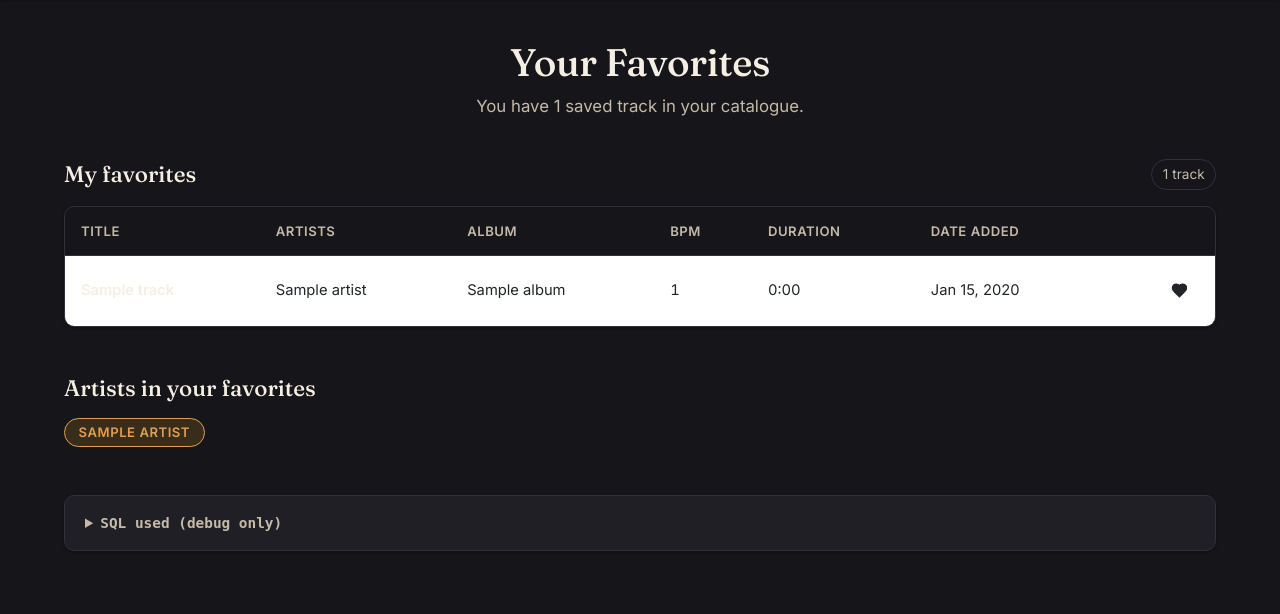
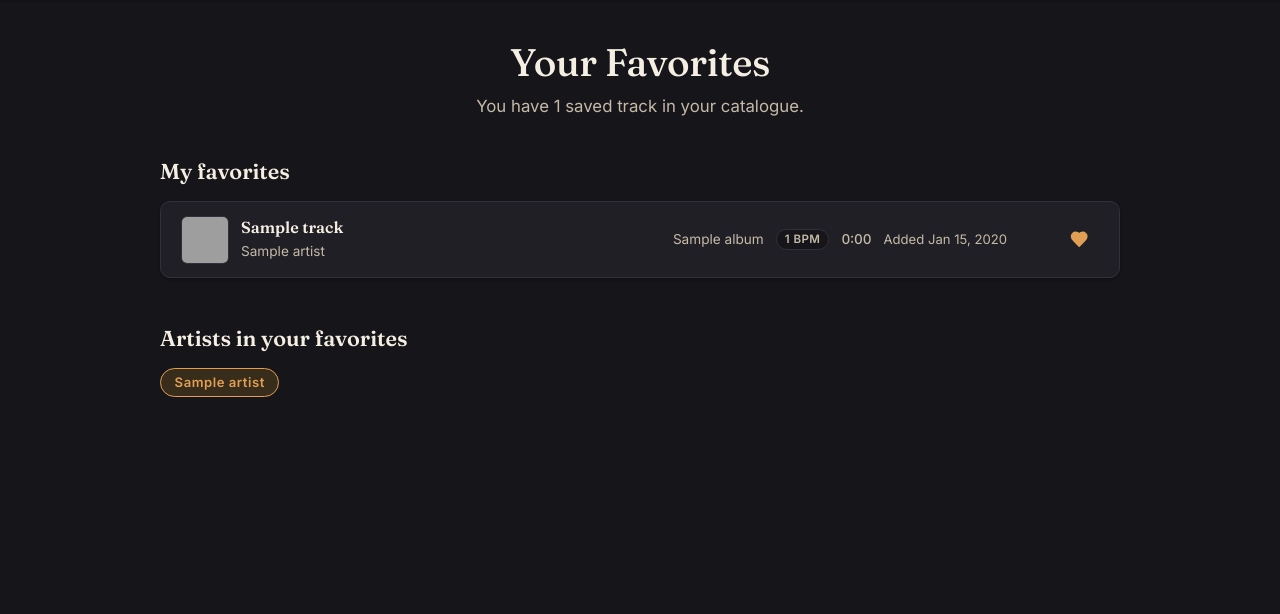
Before and after one commit to asterialumi/synthdex, a Django app: page /favorites/ in a window 1280 px wide. Shown: the part 66-680 px from the top of the page. Run offline with Django 5.2, Linux system fonts and the light colour scheme; a user stored in the database is signed in; tables that the repository leaves empty hold one stand-in row (values such as "Sample post"); grey boxes are pictures that could not be loaded.

Commit message:
Restyle favorites page for both themes and gate SQL panel behind SHOW_SQL_PANEL

```diff
--- a/apps/favorites/tests.py
+++ b/apps/favorites/tests.py
@@ -128,7 +128,7 @@ class FavoritesQueryAndSelectorTests(TestCase):
         self.assertEqual(len(empty_artists), 0)
 
     def test_view_authentication_and_debug_sql(self):
-        """7. View: anonymous redirects to login; logged-in gets 200; show_sql reflects DEBUG."""
+        """7. View: anonymous redirects to login; logged-in gets 200; show_sql reflects SHOW_SQL_PANEL."""
         url = reverse('favorites:list')
 
         anon_resp = self.client.get(url)
@@ -136,13 +136,13 @@ class FavoritesQueryAndSelectorTests(TestCase):
         self.assertIn('/login/', anon_resp.url)
 
         self.client.force_login(self.user_a)
-        with override_settings(DEBUG=False):
+        with override_settings(SHOW_SQL_PANEL=False):
             resp_no_debug = self.client.get(url)
             self.assertEqual(resp_no_debug.status_code, 200)
             self.assertFalse(resp_no_debug.context['show_sql'])
             self.assertNotContains(resp_no_debug, 'SQL used (debug only)')
 
-        with override_settings(DEBUG=True):
+        with override_settings(SHOW_SQL_PANEL=True):
             resp_debug = self.client.get(url)
             self.assertEqual(resp_debug.status_code, 200)
             self.assertTrue(resp_debug.context['show_sql'])
--- a/apps/favorites/views.py
+++ b/apps/favorites/views.py
@@ -45,7 +45,7 @@ def favorites_list_view(request):
     """List all tracks and credited artists saved by the authenticated user."""
     favorites = get_favorites_with_details(request.user)
     favorite_artists = get_favorite_artists(request.user)
-    show_sql = bool(settings.DEBUG)
+    show_sql = bool(getattr(settings, 'SHOW_SQL_PANEL', False))
 
     context = {
         'favorites': favorites,
--- a/config/settings.py
+++ b/config/settings.py
@@ -25,6 +25,9 @@ load_dotenv(BASE_DIR / '.env')
 
 # External API configuration
 YOUTUBE_API_KEY = os.environ.get('YOUTUBE_API_KEY', '')
+
+# Feature flags & debug options
+SHOW_SQL_PANEL = os.environ.get('SHOW_SQL_PANEL', '').strip().lower() in ('1', 'true', 'yes')
 
 
 # Quick-start development settings - unsuitable for production
--- a/static/css/favorites/favorites.css
+++ b/static/css/favorites/favorites.css
@@ -1,11 +1,11 @@
 /* ==========================================================================
    Favorites Feature Styles
-   Wider card grid on desktop (2 to 3 columns), list on mobile.
+   Single-column row layout matching search results with full theme parity.
    ========================================================================== */
 
 .favorites-page-container {
   width: 100%;
-  max-width: 1200px;
+  max-width: 960px;
   margin: 0 auto;
   padding: 2.5rem 0 4rem;
 }
@@ -27,36 +28,70 @@
   margin: 0;
 }
 
-/* 2 to 3 Column Card Grid on Desktop */
-.favorites-list {
-  display: grid;
-  grid-template-columns: repeat(auto-fill, minmax(340px, 1fr));
-  gap: var(--space-4);
+/* Section Headings */
+.favorites-section-header {
+  display: flex;
+  justify-content: space-between;
+  align-items: center;
 }
 
-.favorite-card {
+.favorites-section-title {
+  font-size: 1.35rem;
+  font-weight: 600;
+  margin-bottom: 0;
+  color: var(--ink);
+}
+
+/* Favorites List: Single Full-Width Column */
+.favorites-list {
   display: flex;
+  flex-direction: column;
+  gap: var(--space-3);
+  margin: 0;
+  padding: 0;
+  list-style: none;
+}
+
+/* Individual Favorite Row */
+.favorite-item {
+  display: grid;
+  grid-template-columns: minmax(0, 1.8fr) minmax(0, 1.4fr) auto;
   align-items: center;
-  gap: 1rem;
+  gap: var(--space-4);
   background-color: var(--surface-raised);
   border: 1px solid var(--border);
   border-radius: var(--radius-md);
-  padding: 1rem 1.25rem;
+  padding: 0.85rem 1.25rem;
   box-shadow: var(--shadow-sm);
   transition: transform 0.15s ease, border-color 0.15s ease, box-shadow 0.15s ease;
   animation: rise-in 0.35s ease-out both;
+  box-sizing: border-box;
 }
 
-.favorite-card:hover {
-  transform: translateY(-2px);
+.favorite-item:hover {
+  transform: translateY(-1px);
   border-color: var(--accent);
   box-shadow: var(--shadow-md);
 }
 
+/* Main Block: Artwork + Title/Artist */
+.favorite-main {
+  display: flex;
+  align-items: center;
+  gap: var(--space-3);
+  min-width: 0;
+}
+
 .favorite-artwork-wrap {
-  width: 64px;
-  height: 64px;
+  width: 48px;
+  height: 48px;
   flex-shrink: 0;
+  display: block;
+}
+
+.favorite-artwork {
+  width: 48px;
+  height: 48px;
 }
 
 .favorite-info {
@@ -64,13 +99,17 @@
   min-width: 0;
 }
 
+/* Title: 2-line clamp */
 .favorite-title {
-  font-size: 1.05rem;
+  font-size: 1rem;
   font-weight: 600;
-  margin: 0 0 0.2rem;
-  white-space: nowrap;
+  margin: 0 0 0.15rem;
+  line-height: 1.3;
+  display: -webkit-box;
+  -webkit-line-clamp: 2;
+  -webkit-box-orient: vertical;
   overflow: hidden;
-  text-overflow: ellipsis;
+  word-break: break-word;
 }
 
 .favorite-title-link {
@@ -79,43 +118,71 @@
   transition: color 0.15s ease;
 }
 
-.favorite-title-link:hover {
+.favorite-title-link:hover,
+.favorite-title-link:focus-visible {
   color: var(--accent);
-  text-decoration: none;
+  text-decoration: underline;
 }
 
 .favorite-artist {
-  font-size: 0.88rem;
+  font-size: 0.85rem;
   color: var(--ink-muted);
-  margin: 0 0 0.2rem;
+  margin: 0;
   white-space: nowrap;
   overflow: hidden;
   text-overflow: ellipsis;
 }
 
-.favorite-details-meta {
+/* Metadata: Album, BPM, Duration, Date Added */
+.favorite-meta {
   display: flex;
   align-items: center;
-  gap: 0.4rem;
-  font-size: 0.78rem;
+  gap: var(--space-3);
+  font-size: 0.85rem;
+  color: var(--ink-muted);
+  min-width: 0;
+  flex-wrap: wrap;
+}
+
+.favorite-album {
+  max-width: 160px;
+  overflow: hidden;
+  text-overflow: ellipsis;
+  white-space: nowrap;
   color: var(--ink-muted);
 }
 
-.meta-dot {
-  font-size: 0.6rem;
+.favorite-bpm-pill {
+  font-size: 0.72rem;
+  padding: 0.15rem 0.5rem;
+  background-color: var(--surface);
+  border-color: var(--border);
+  color: var(--ink-muted);
+  font-weight: 600;
+  text-transform: none;
 }
 
+.favorite-bpm-empty {
+  color: var(--ink-muted);
+}
+
+.favorite-duration {
+  font-weight: 500;
+  color: var(--ink-muted);
+}
+
+.favorite-date {
+  color: var(--ink-muted);
+  font-size: 0.82rem;
+  white-space: nowrap;
+}
+
+/* Actions: Heart Button */
 .favorite-actions {
   display: flex;
   align-items: center;
-  gap: 0.75rem;
+  justify-content: flex-end;
   flex-shrink: 0;
-}
-
-.favorite-duration {
-  font-size: 0.88rem;
-  color: var(--ink-muted);
-  font-weight: 500;
 }
 
 .favorite-remove-form {
@@ -124,98 +191,36 @@
   align-items: center;
 }
 
-@media (max-width: 768px) {
-  .favorites-list {
-    grid-template-columns: 1fr;
-  }
-
-  .favorite-card {
-    flex-wrap: wrap;
-    gap: 0.85rem;
-  }
-
-  .favorite-actions {
-    width: 100%;
-    justify-content: space-between;
-    padding-top: 0.5rem;
-    border-top: 1px solid var(--border);
-  }
+/* Heart Button Styling */
+.btn-heart.is-favorite {
+  color: var(--accent);
 }
 
-
-/* ==========================================================================
-   Favorites Table, Badges & Debug SQL Section
-   ========================================================================== */
-
-.favorites-section-title {
-  font-size: 1.4rem;
-  margin-bottom: 0;
+.btn-heart.is-favorite:hover {
+  background-color: var(--accent-soft);
+  color: var(--accent-hover);
 }
 
-.favorites-count-badge {
-  font-size: 0.85rem;
-  color: var(--ink-muted);
-  background-color: var(--surface);
-  border: 1px solid var(--border);
-  padding: 0.25rem 0.65rem;
-  border-radius: var(--radius-full);
+/* Artists Pills Section */
+.favorite-artists-list {
+  display: flex;
+  flex-wrap: wrap;
+  gap: var(--space-2);
 }
 
-.favorites-table-wrap {
+.favorite-artist-badge {
+  text-transform: none;
+  font-size: 0.82rem;
+  padding: 0.35rem 0.85rem;
+}
+
+/* Empty State Styling */
+.favorites-empty-state {
+  padding: var(--space-10) var(--space-5);
   background-color: var(--surface-raised);
   border: 1px solid var(--border);
   border-radius: var(--radius-md);
-  box-shadow: var(--shadow-sm);
-  overflow-x: auto;
-}
-
-.favorites-table {
-  margin-bottom: 0;
-  color: var(--ink);
-  background-color: transparent;
-}
-
-.favorites-table th {
-  background-color: var(--surface);
-  color: var(--ink-muted);
-  font-size: 0.82rem;
-  font-weight: 600;
-  text-transform: uppercase;
-  letter-spacing: 0.04em;
-  border-bottom: 1px solid var(--border);
-  padding: 0.85rem 1rem;
-  white-space: nowrap;
-}
-
-.favorites-table td {
-  padding: 0.95rem 1rem;
-  border-bottom: 1px solid var(--border-subtle);
-  font-size: 0.92rem;
-  vertical-align: middle;
-}
-
-.favorites-table tbody tr:last-child td {
-  border-bottom: none;
-}
-
-.favorites-table tbody tr:hover td {
-  background-color: var(--surface-hover);
-}
-
-.favorite-track-link {
-  color: var(--ink);
-  text-decoration: none;
-  transition: color 0.15s ease;
-}
-
-.favorite-track-link:hover {
-  color: var(--accent);
-  text-decoration: none;
-}
-
-.favorite-artist-badge {
-  font-size: 0.82rem;
-  padding: 0.35rem 0.85rem;
+  text-align: center;
 }
 
 .favorites-empty-state-compact {
@@ -237,15 +242,17 @@
 }
 
 .favorites-sql-summary {
-  font-family: var(--font-mono, monospace);
-  font-size: 0.9rem;
+  font-family: var(--font-sans);
+  font-size: 0.88rem;
   font-weight: 600;
   color: var(--ink-muted);
   cursor: pointer;
   user-select: none;
+  transition: color 0.15s ease;
 }
 
-.favorites-sql-summary:hover {
+.favorites-sql-summary:hover,
+.favorites-sql-summary:focus-visible {
   color: var(--accent);
 }
 
--- a/templates/favorites/favorites.html
+++ b/templates/favorites/favorites.html
@@ -1,5 +1,5 @@
 {% extends 'common/base.html' %}
-{% load static favorites_extras %}
+{% load static catalogue_tags favorites_extras %}
 
 {% block title %}Favorites | SynthDex{% endblock %}
 
@@ -23,64 +23,60 @@
 
     <!-- Section 1: My favorites (JOIN) -->
     <section class="favorites-section mb-5" aria-labelledby="heading-my-favorites">
-        <div class="d-flex justify-content-between align-items-center mb-3">
+        <div class="favorites-section-header mb-3">
             <h2 id="heading-my-favorites" class="favorites-section-title">My favorites</h2>
-            {% if favorites %}
-            <span class="favorites-count-badge">{{ favorites|length }} track{{ favorites|length|pluralize }}</span>
-            {% endif %}
         </div>
 
         {% if favorites %}
-        <div class="table-responsive favorites-table-wrap">
-            <table class="table table-hover favorites-table align-middle">
-                <thead>
-                    <tr>
-                        <th scope="col" class="th-title">Title</th>
-                        <th scope="col" class="th-artists">Artists</th>
-                        <th scope="col" class="th-album">Album</th>
-                        <th scope="col" class="th-bpm">BPM</th>
-                        <th scope="col" class="th-duration">Duration</th>
-                        <th scope="col" class="th-date">Date Added</th>
-                        <th scope="col" class="th-actions text-end"><span class="visually-hidden">Actions</span></th>
-                    </tr>
-                </thead>
-                <tbody>
+        <ul class="favorites-list" role="list">
             {% for fav in favorites %}
-                    <tr id="fav-{{ fav.track.id }}">
-                        <td class="td-title">
-                            <a href="{% url 'catalogue:track_detail' fav.track.id %}" class="favorite-track-link fw-semibold">
-                                {{ fav.track.title }}
+            <li class="favorite-item" id="fav-{{ fav.track.id }}">
+                <div class="favorite-main">
+                    <a href="{% url 'catalogue:track_detail' fav.track.id %}" class="favorite-artwork-wrap" title="View details for {{ fav.track.title }}">
+                        {% if fav.track.artwork_url %}
+                        <img src="{{ fav.track.artwork_url }}" alt="Cover art for {{ fav.track.title }}" class="cover cover--sm favorite-artwork" loading="lazy">
+                        {% elif fav.track.album and fav.track.album.artwork_url %}
+                        <img src="{{ fav.track.album.artwork_url }}" alt="Cover art for {{ fav.track.title }}" class="cover cover--sm favorite-artwork" loading="lazy">
+                        {% else %}
+                        <div class="cover cover--sm cover-placeholder" aria-hidden="true">
+                            <svg class="icon" aria-hidden="true"><use href="#i-music-note"/></svg>
+                        </div>
+                        {% endif %}
                     </a>
-                        </td>
-                        <td class="td-artists">
-                            {{ fav.track|artist_names_joined }}
-                        </td>
-                        <td class="td-album">
-                            {{ fav.track.album.title|default:"—" }}
-                        </td>
-                        <td class="td-bpm tabular-nums">
-                            {{ fav.track.bpm|format_bpm_or_dash }}
-                        </td>
-                        <td class="td-duration tabular-nums">
-                            {{ fav.track.duration_ms|duration_mss }}
-                        </td>
-                        <td class="td-date">
-                            {{ fav.created_at|date:"M d, Y" }}
-                        </td>
-                        <td class="td-actions text-end">
-                            <form action="{% url 'favorites:toggle' fav.track.id %}" method="post" class="favorite-remove-form d-inline-block">
+
+                    <div class="favorite-info">
+                        <h3 class="favorite-title">
+                            <a href="{% url 'catalogue:track_detail' fav.track.id %}" class="favorite-title-link">{{ fav.track.title }}</a>
+                        </h3>
+                        <p class="favorite-artist">{{ fav.track|artist_names_joined }}</p>
+                    </div>
+                </div>
+
+                <div class="favorite-meta">
+                    <span class="favorite-album" title="{{ fav.track.album.title|default:'—' }}">{{ fav.track.album.title|default:"—" }}</span>
+                    {% with bpm_val=fav.track.bpm|format_bpm %}
+                    {% if bpm_val %}
+                    <span class="pill favorite-bpm-pill">{{ bpm_val }} BPM</span>
+                    {% else %}
+                    <span class="favorite-bpm-empty">—</span>
+                    {% endif %}
+                    {% endwith %}
+                    <span class="favorite-duration tabular-nums">{{ fav.track.duration_ms|duration_display }}</span>
+                    <span class="favorite-date">Added {{ fav.created_at|date:"M d, Y" }}</span>
+                </div>
+
+                <div class="favorite-actions">
+                    <form action="{% url 'favorites:toggle' fav.track.id %}" method="post" class="favorite-remove-form">
                         {% csrf_token %}
                         <input type="hidden" name="next" value="{{ request.get_full_path }}#fav-{{ fav.track.id }}">
                         <button type="submit" class="icon-btn btn-heart is-favorite" aria-label="Remove {{ fav.track.title }} from favorites" title="Remove from favorites">
-                                    <svg class="icon" aria-hidden="true"><use href="#i-heart-fill"/></svg>
+                            <svg class="icon icon-heart-fill" aria-hidden="true"><use href="#i-heart-fill"/></svg>
                         </button>
                     </form>
-                        </td>
-                    </tr>
+                </div>
+            </li>
             {% endfor %}
-                </tbody>
-            </table>
-        </div>
+        </ul>
         {% else %}
         <div class="empty-state favorites-empty-state">
             <svg class="icon empty-state-icon" aria-hidden="true"><use href="#i-music-note"/></svg>
@@ -95,7 +91,7 @@
     <section class="favorites-section mb-5" aria-labelledby="heading-favorite-artists">
         <h2 id="heading-favorite-artists" class="favorites-section-title mb-3">Artists in your favorites</h2>
         {% if favorite_artists %}
-        <div class="favorite-artists-list d-flex flex-wrap gap-2">
+        <div class="favorite-artists-list">
             {% for artist in favorite_artists %}
             <span class="pill pill--accent favorite-artist-badge">{{ artist.name }}</span>
             {% endfor %}
```
Also changed, not shown: other parts of static/css/favorites/favorites.css (+73 -3 lines). Lines whose indentation alone changed are shown as unchanged.
